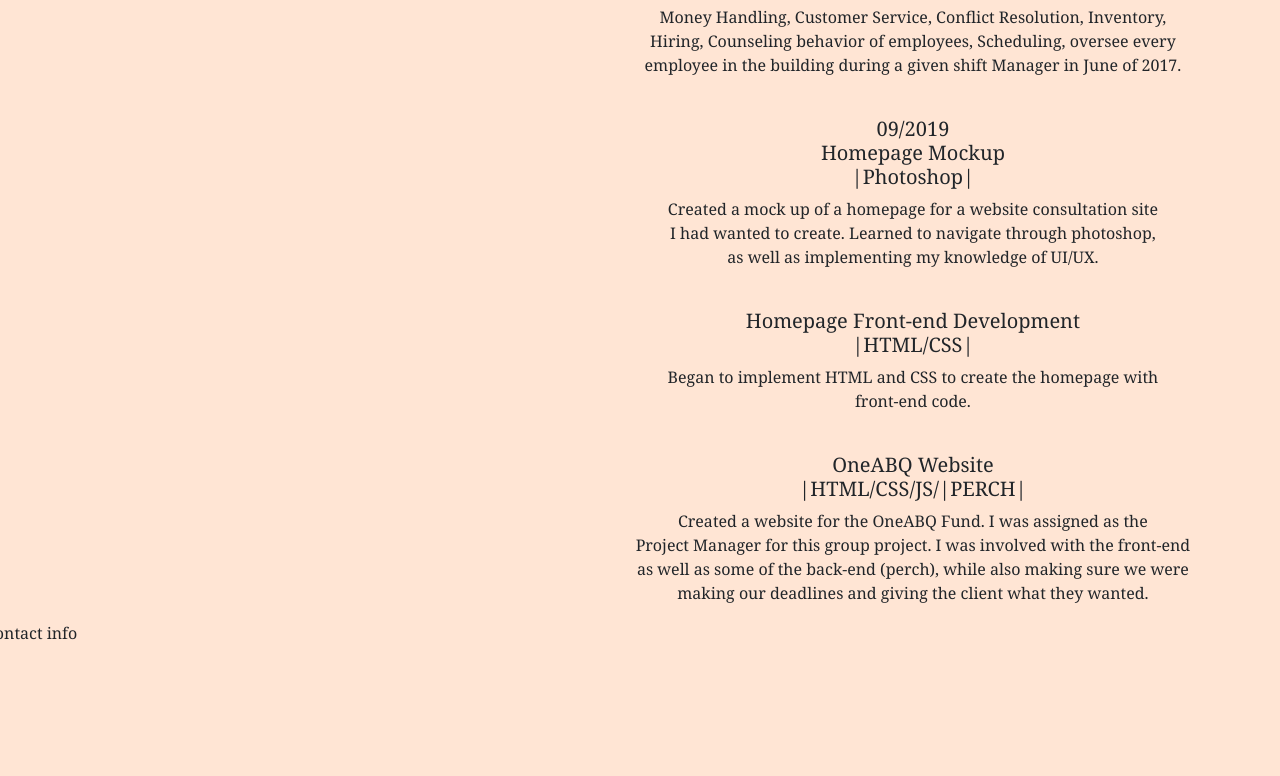
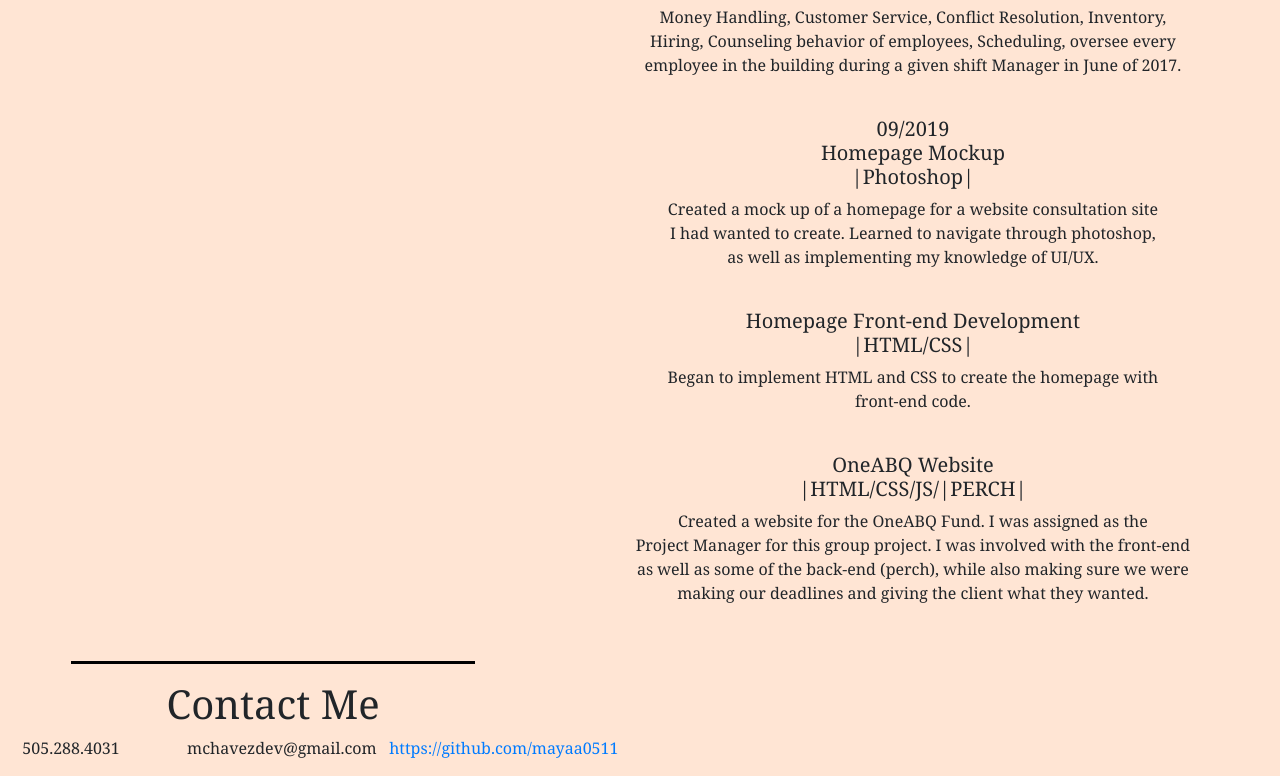
Before and after one commit to mayaa0511/mchavez, a plain HTML site: page resumemc.html in a window 1280 px wide. Shown: the part 1073-1849 px from the top of the page. Before the commit the page ends 1718 px from the top, so only its background shows below. Drawn offline with nearby package versions, Linux system fonts and the light colour scheme.

Commit message:
Update resumemc.html
updated footer in resume page

```diff
--- a/resumemc.html
+++ b/resumemc.html
@@ -132,11 +132,26 @@
                 making our deadlines and giving the client what they wanted.</p>
 
           </div>
+  <footer>
+    <br><hr class="line">
+    <div class="row">
+    <div class="col-md-12" id="contact">
+    <h1>Contact Me</h1>
+  </div>
+  </div>
+    <div class="row" id="footer">
+      <div class="col-md-4">
+      <p>505.288.4031</p>
+      </div>
+      <div class="col-md-4">
+      <p>mchavezdev@gmail.com</p>
 
-      <footer>
-          Contact info
-      </footer>
-
+        </div>
+        <div class="col-md-4">
+      <a href="https://github.com/mayaa0511">https://github.com/mayaa0511</a>
+          </div>
+  </div>
+  </footer>
 
       <script type="text/javascript">
 
```
